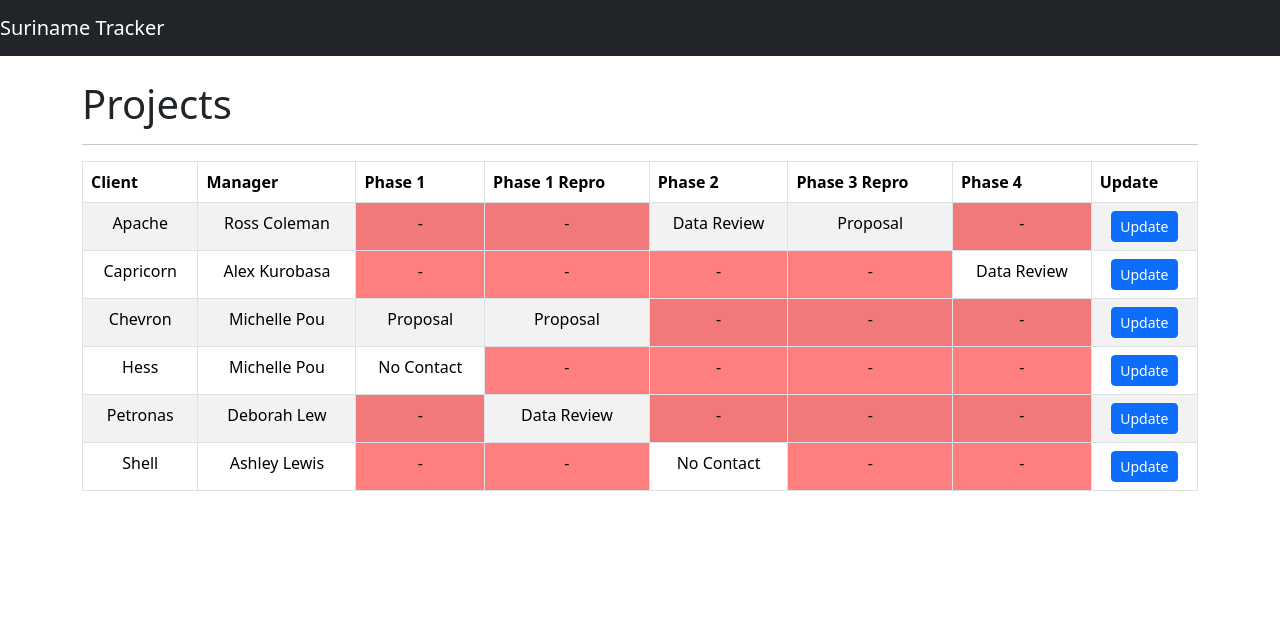
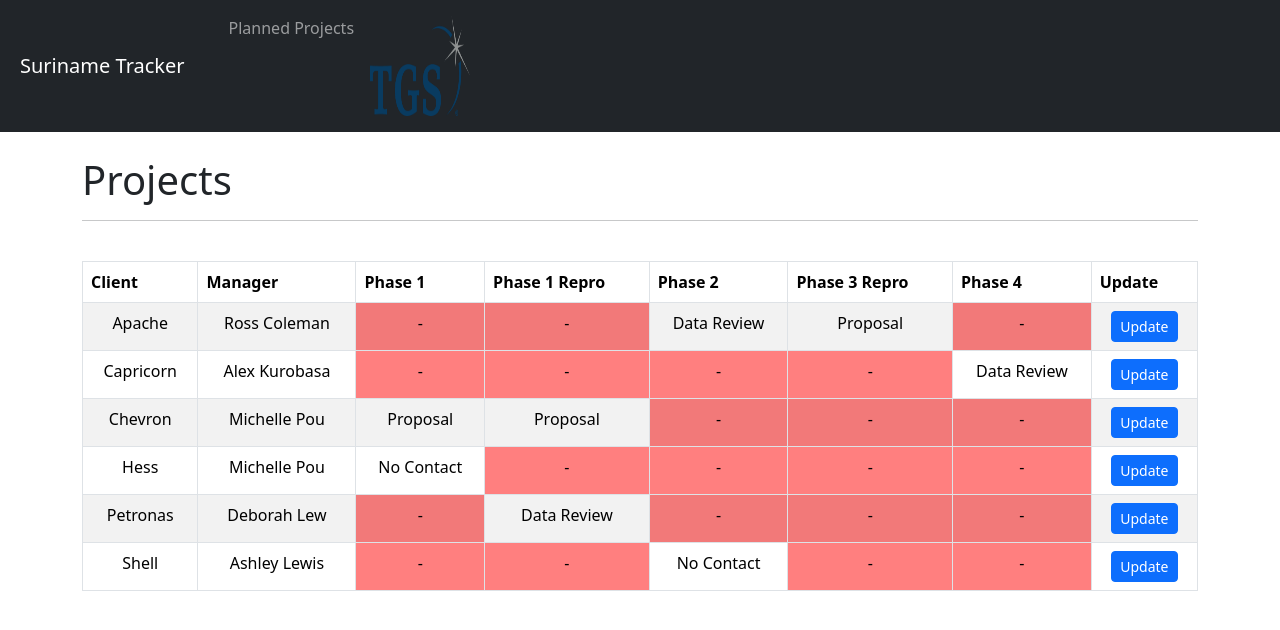
Before and after one commit to colina83/ProjectTracker, a Django app: page /home/ in a window 1280 px wide. Shown: the top 630 px of the page. Run offline with Django 4.2, Linux system fonts and the light colour scheme; data comes from the database, SQL or seed files in the repository; both versions use the stored data as it was after the commit; some libraries are stand-ins or nearby versions.

Commit message:
adding logo

```diff
--- a/tracker/templates/base.html
+++ b/tracker/templates/base.html
@@ -1,9 +1,16 @@
 {# Load the tag library #}
 {% load bootstrap5 %}
+{% load static %}
+
 
 <!DOCTYPE html>
 <html>
 <head>
+  <style>
+    .navbar-brand {
+      padding: 10px 20px; /* Adjust the padding values as needed */
+    }
+  </style>
   <title>{% block title %}{% endblock %}</title>
   {# Load CSS and JavaScript #}
   {% bootstrap_css %}
@@ -12,6 +19,19 @@
 <body>
   <nav class="navbar navbar-expand-lg navbar-dark bg-dark">
     <a class="navbar-brand" href="#">Suriname Tracker</a>
+    <div class="navbar-collapse">
+      <ul class="navbar-nav ml-auto">
+        <li class="nav-item">
+          <a class="nav-link" href="#">Planned Projects</a>
+        </li>
+        <!-- Add your logo here -->
+        <li class="nav-item">
+          <a class="nav-link" href="#">
+            <img src="{% static 'TGS.png' %}" alt="Logo" width="100" height="100">
+          </a>
+        </li>
+      </ul>
+    </div>
   </nav>
 
   {% bootstrap_messages %}
--- a/tracker/templates/home.html
+++ b/tracker/templates/home.html
@@ -9,6 +9,9 @@
 <div class="container mt-4">
   <h1>Projects</h1>
   <hr> <!-- Add a line -->
+  <br>
+
+  <div id="Leads" class="tabcontent display-block">
     <div class="table-responsive">
       <table class="table table-striped table-bordered">
         <thead class="thead-dark">
@@ -43,4 +46,8 @@
     </div>
   </div>
 
+
+
+
+
 {% endblock %}
--- a/tracker/tracker/settings.py
+++ b/tracker/tracker/settings.py
@@ -11,10 +11,12 @@
 """
 
 from pathlib import Path
+import os
 
 # Build paths inside the project like this: BASE_DIR / 'subdir'.
 BASE_DIR = Path(__file__).resolve().parent.parent
-
+MEDIA_URL = '/media/'
+MEDIA_ROOT = os.path.join(BASE_DIR, 'media')
 
 # Quick-start development settings - unsuitable for production
 # See https://docs.djangoproject.com/en/4.2/howto/deployment/checklist/
--- a/tracker/tracker/urls.py
+++ b/tracker/tracker/urls.py
@@ -16,8 +16,13 @@
 """
 from django.contrib import admin
 from django.urls import path,include
+from django.conf import settings
+from django.conf.urls.static import static
 
 urlpatterns = [
     path('admin/', admin.site.urls),
     path('', include('suriname.urls'))
 ]
+
+if settings.DEBUG:
+    urlpatterns += static(settings.MEDIA_URL, document_root=settings.MEDIA_ROOT)
```
Also changed, not shown: tracker/db.sqlite3, tracker/suriname/static/TGS.png (added). Lines whose indentation alone changed are shown as unchanged.
